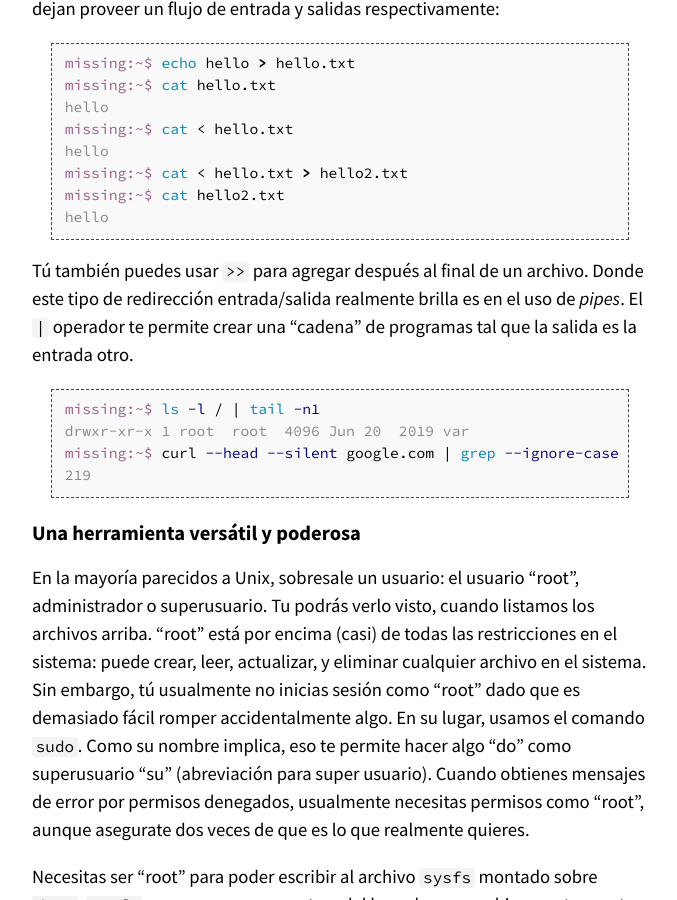
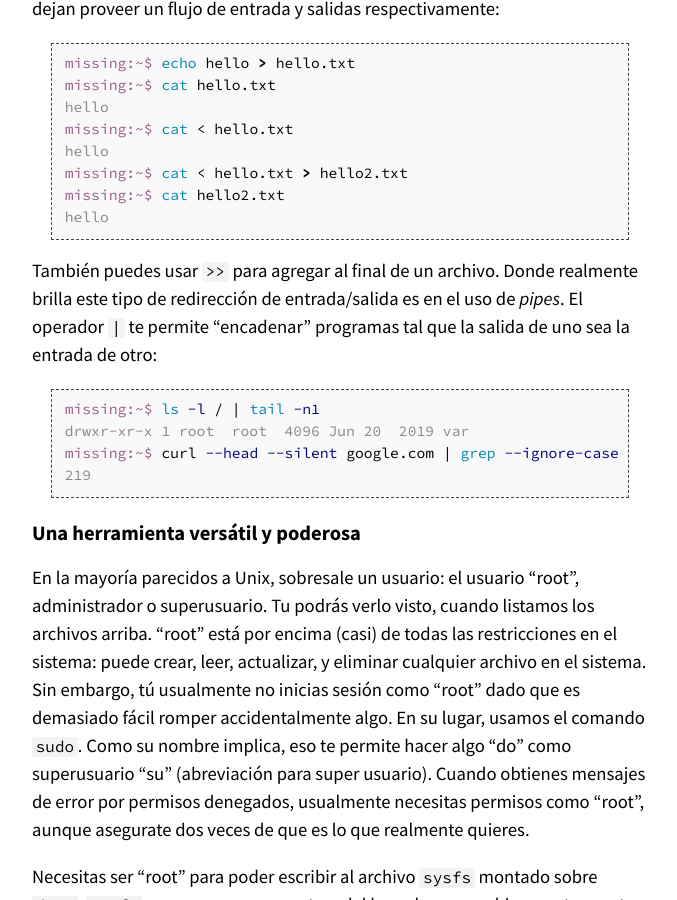
Before and after one commit to missing-semester-esp/missing-semester-esp.github.io, a Jekyll site: the page built from _2020/course-shell-esp.md, in a window 1280 px wide and 900 px high, scrolled down 6284 px. Shown: the whole window, without its empty margins (300-977 px from the left). Built offline with Jekyll 4.4.1, drawn with Linux system fonts in a browser that asks for light colours.

Commit message:
Update _2020/course-shell-esp.md
Co-authored-by: Matias Garcia Isaia <mgarciaisaia+github@gmail.com>

````diff
--- a/_2020/course-shell-esp.md
+++ b/_2020/course-shell-esp.md
@@ -251,9 +251,9 @@ missing:~$ cat hello2.txt
 hello
 ```
 
-Tú también puedes usar `>>` para agregar después al final de un archivo. Donde este tipo de redirección
-entrada/salida realmente brilla es en el uso de _pipes_. El `|` operador te permite crear una "cadena"
-de programas tal que la salida es la entrada otro.
+También puedes usar `>>` para agregar al final de un archivo. Donde realmente brilla este tipo de
+redirección de entrada/salida es en el uso de _pipes_. El operador `|` te permite "encadenar"
+programas tal que la salida de uno sea la entrada de otro:
 
 ```console
 missing:~$ ls -l / | tail -n1
````
